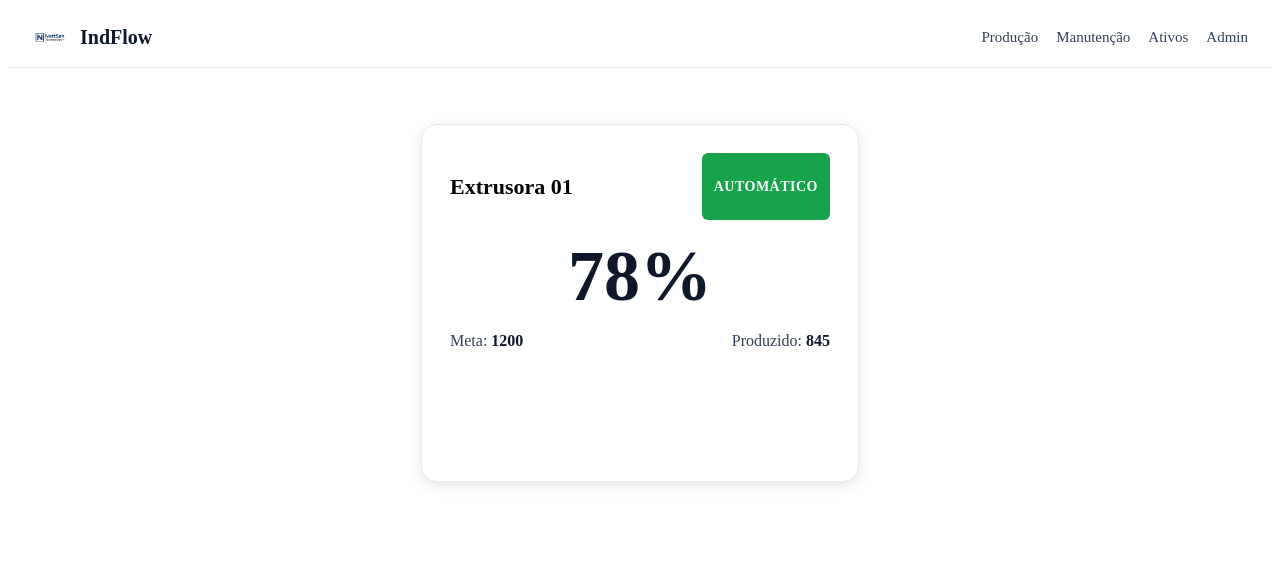
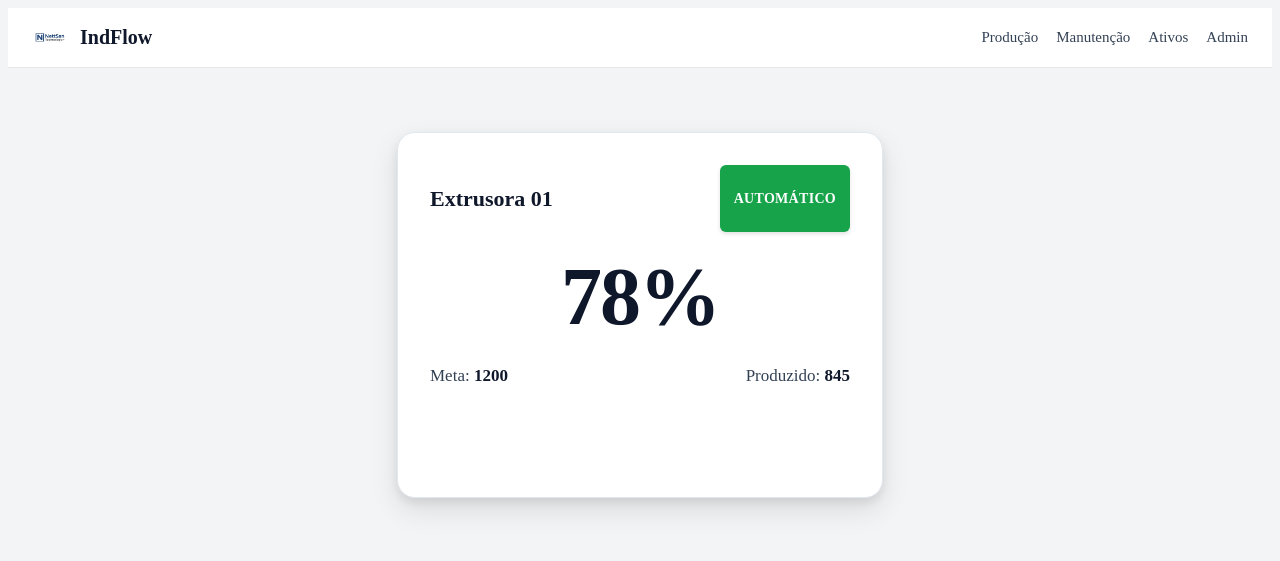
Before and after one commit to NettoSantana/indflow, a Flask app: page / in a window 1280 px wide. Shown: the top 561 px of the page. Run offline with Flask 3, Linux system fonts and the light colour scheme.

Commit message:
﻿style: fundo industrial e contraste aprimorado no dashboard (card premium)

```diff
--- a/commitmsg.txt
+++ b/commitmsg.txt
@@ -1 +1 @@
-refactor: redesign completo do index.html com card industrial premium (modelo 1)
+refactor: navbar ajustada — altura reduzida, logo menor, layout industrial premium
--- a/templates/index.html
+++ b/templates/index.html
@@ -5,23 +5,31 @@
 <div class="dashboard-wrapper">
 
   <style>
+    /* ===== FUNDO INDUSTRIAL ===== */
+    body {
+      background: #f3f4f6; /* Cinza industrial suave */
+    }
+
     .dashboard-wrapper{
       width:100%;
       display:flex;
       justify-content:center;
-      padding:32px 0;
+      padding:40px 0;
     }
 
+    /* ===== CARD ===== */
     .machine-card{
       background:#ffffff;
-      width:380px;
-      border-radius:16px;
-      padding:28px;
-      box-shadow:0 4px 14px rgba(0,0,0,0.10);
+      width:420px;
+      border-radius:18px;
+      padding:32px;
+      box-shadow:
+        0 4px 10px rgba(0,0,0,0.08),
+        0 12px 28px rgba(0,0,0,0.10); /* sombra mais profunda */
       display:flex;
       flex-direction:column;
-      gap:20px;
-      border:1px solid #e5e7eb;
+      gap:24px;
+      border:1px solid #e2e8f0;
     }
 
     .machine-header{
@@ -32,54 +40,59 @@
 
     .machine-name{
       font-size:22px;
-      font-weight:600;
+      font-weight:700;
+      color:#0f172a;
     }
 
     .machine-status{
       font-size:14px;
-      font-weight:600;
-      padding:6px 12px;
+      font-weight:700;
+      padding:6px 14px;
       border-radius:6px;
       color:white;
+      letter-spacing:0.3px;
+      box-shadow:0 2px 4px rgba(0,0,0,0.12);
     }
 
     .status-auto{
-      background:#16a34a; /* verde */
+      background:#16a34a; /* verde moderno */
     }
 
     .status-manual{
       background:#dc2626; /* vermelho */
     }
 
+    /* ===== PORCENTAGEM ===== */
     .machine-percent{
-      font-size:72px;
-      font-weight:700;
+      font-size:82px;
+      font-weight:800;
       text-align:center;
       color:#0f172a;
       line-height:1;
+      letter-spacing:-2px;
     }
 
+    /* ===== META E PRODUÇÃO ===== */
     .machine-stats{
       display:flex;
       justify-content:space-between;
-      font-size:16px;
+      font-size:17px;
       color:#334155;
       font-weight:500;
+      padding-top:4px;
     }
 
     .machine-stats span b{
-      font-weight:700;
+      font-weight:800;
       color:#0f172a;
     }
   </style>
 
-  <!-- CARD ÚNICO (Exemplo com valores estáticos por ora) -->
+  <!-- CARD ÚNICO -->
   <div class="machine-card">
 
     <div class="machine-header">
       <div class="machine-name">Extrusora 01</div>
-
-      <!-- Status: altere para status-manual -->
       <div class="machine-status status-auto">AUTOMÁTICO</div>
     </div>
 
@@ -89,6 +102,7 @@
       <span>Meta: <b>1200</b></span>
       <span>Produzido: <b>845</b></span>
     </div>
+
   </div>
 
 </div>
```
